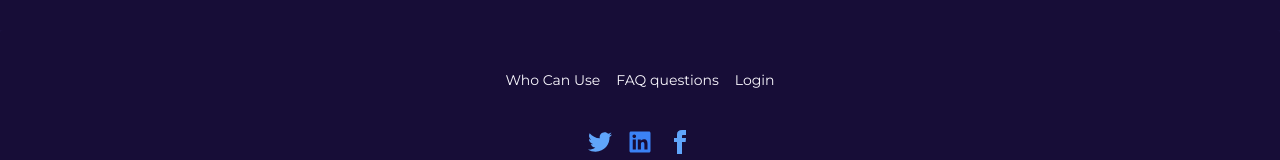
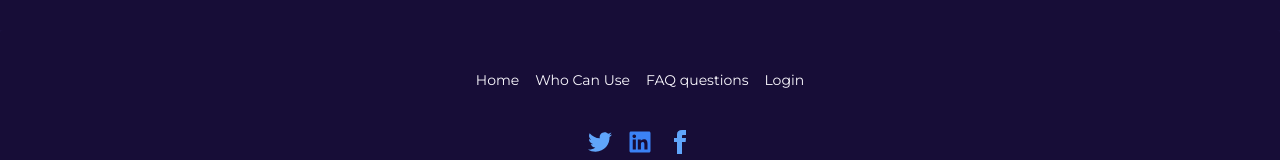
Before and after one commit to Ishtiak007/Task-Management-Client, a React (Vite) app: page / in a window 1280 px wide. Shown: the part 2932-3092 px from the top of the page. Built offline with nearby package versions, Linux system fonts and the light colour scheme; no server answers.

Commit message:
Implemented AOS for the home page

```diff
--- a/src/Pages/Home/RegisterLink.jsx
+++ b/src/Pages/Home/RegisterLink.jsx
@@ -17,7 +17,7 @@ const RegisterLink = () => {
                         <h1 className="text-3xl font-bold">Register for exclusive deals and personalized shopping!</h1>
                         <p>Welcome to Olden Goods! a Open buying and selling platform, </p>
                         <p>Unlock exclusive deals and personalized shopping. Register now for a seamless online shopping experience for all!</p>
-                        <Link to=''><button className="buttonProject3 mt-5">Register Now</button></Link>
+                        <Link to='/register'><button className="buttonProject3 mt-5">Register Now</button></Link>
                     </div>
 
                 </div>
--- a/src/Shared/Footer/Footer.jsx
+++ b/src/Shared/Footer/Footer.jsx
@@ -7,6 +7,7 @@ const Footer = () => {
         <div>
             <footer className="footer footer-center p-10 bg-base-200 text-base-content rounded">
                 <nav className="grid grid-flow-col gap-4">
+                    <Link to='/' className="link link-hover">Home</Link>
                     <Link to='/whoUse' className="link link-hover">Who Can Use</Link>
                     <Link to='/faq' className="link link-hover">FAQ questions</Link>
                     <Link to='/signin' className="link link-hover">Login</Link>
```
